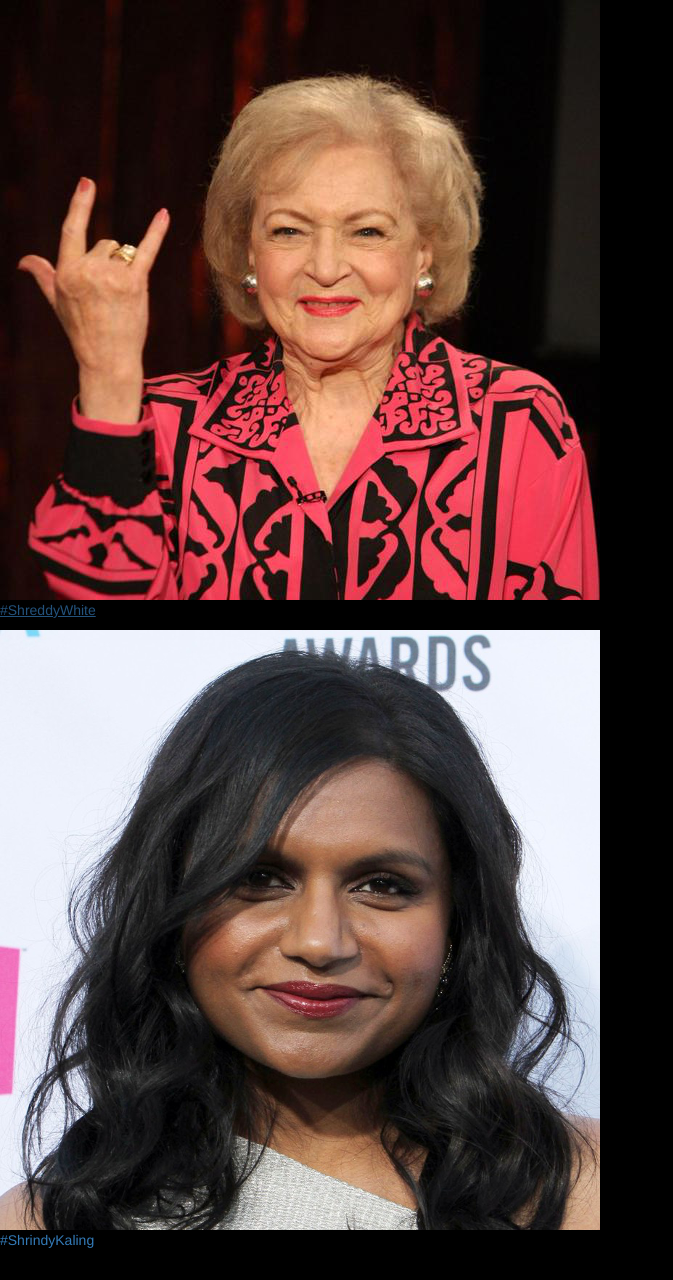
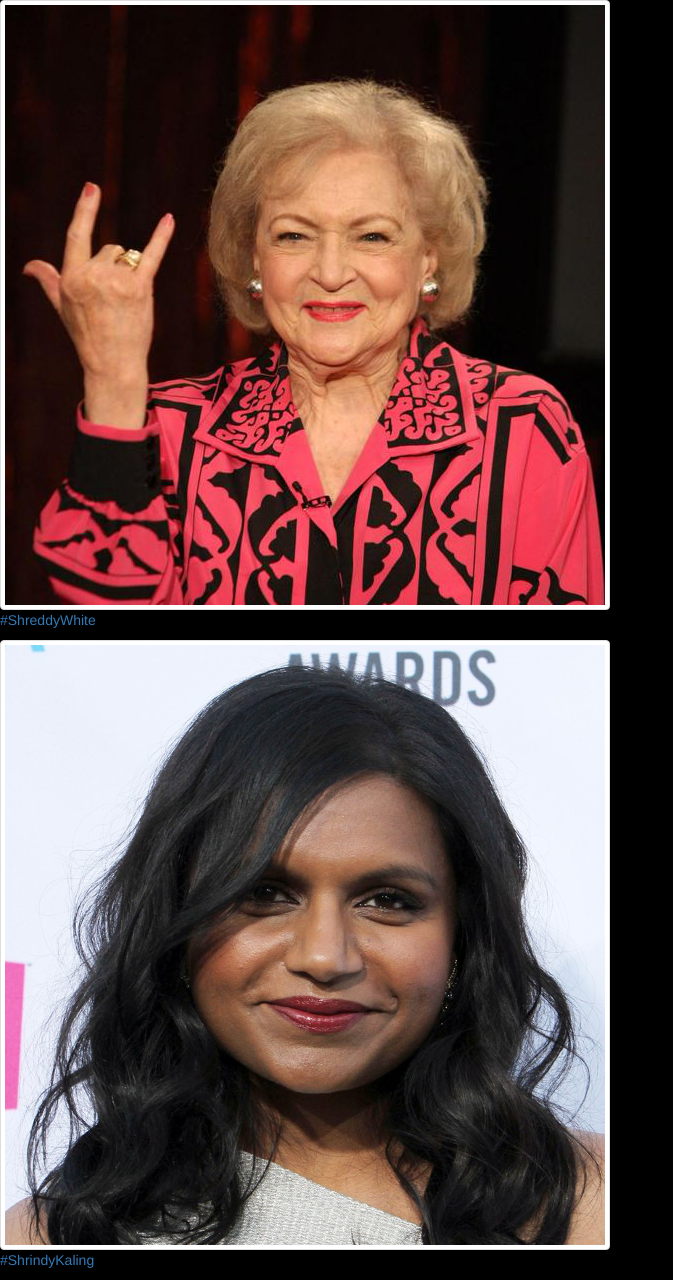
Before and after one commit to corbanmailloux/shredify, a Jekyll site: the page built from index.html, in a window 1280 px wide. Shown: the whole page, without its empty margins (0-673 px from the left). Built offline with Jekyll 4.4.1, drawn with Linux system fonts in a browser that asks for light colours; Markdown is read by kramdown in place of the engine named in the settings.

Commit message:
Update index.html

```diff
--- a/index.html
+++ b/index.html
@@ -25,7 +25,7 @@
   <body>
     {% for celeb in site.celebs %}
     <a href="{{ celeb.url }}">
-      <img src="{{ celeb.image }}" alt="#{{ celeb.hashtag }}"/>
+      <img src="{{ celeb.image }}" alt="#{{ celeb.hashtag }}" class="img-responsive img-thumbnail"/>
       <p>#{{ celeb.hashtag }}</p>
     </a>
     {% endfor %}
```
